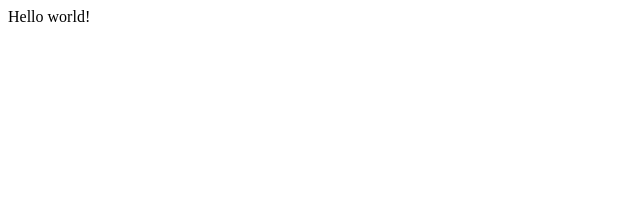
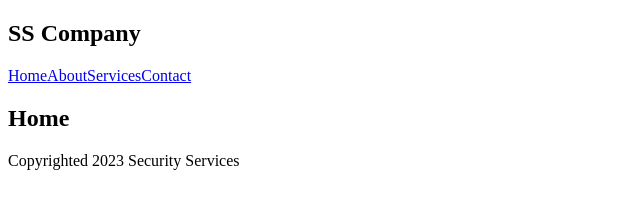
Before and after one commit to tshidisobrandonkhoza/gatsby-webapp-ss, a Gatsby site: page / in a window 1280 px wide. Shown: the whole page, without its empty margins (0-640 px from the left). Built offline with nearby package versions, Linux system fonts and the light colour scheme; Gatsby itself is replaced by a stand-in of ours.

Commit message:
setting up structure and links

```diff
--- /dev/null
+++ b/src/components/Footerbar.js
@@ -0,0 +1,11 @@
+import React from 'react'
+
+function Footerbar() {
+    return (
+        <footer>
+            <p>Copyrighted 2023 Security Services</p>
+        </footer>
+    )
+}
+
+export default Footerbar
--- /dev/null
+++ b/src/components/Layout.js
@@ -0,0 +1,16 @@
+import React from 'react'
+import Navbar from './Navbar'
+import Footerbar from './Footerbar'
+function Layout({ children }) {
+    return (
+        <div className='layout'>
+            <Navbar></Navbar>
+            <div className='content'>
+                {children}
+            </div>
+            <Footerbar></Footerbar>
+        </div>
+    )
+}
+
+export default Layout
--- /dev/null
+++ b/src/components/Navbar.js
@@ -0,0 +1,17 @@
+import React from 'react'
+import { Link } from 'gatsby';
+function Navbar() {
+  return (
+    <nav>
+      <h1>SS Company</h1>
+      <div className='links'>
+        <Link to='/'>Home</Link>
+        <Link to='/about'>About</Link>
+        <Link to='/services'>Services</Link>
+        <Link to='/contact'>Contact</Link>
+      </div>
+    </nav>
+  )
+}
+
+export default Navbar
--- a/src/pages/index.js
+++ b/src/pages/index.js
@@ -1,5 +1,11 @@
 import * as React from "react"
-
+import Layout from '../components/Layout'
 export default function Home() {
-  return <div>Hello world!</div>
+  return (
+    <Layout>
+      <section>
+        <h1>Home</h1>
+      </section>
+    </Layout>
+  )
 }
```
Also changed, not shown: src/pages/404.js (added, +15 -0 lines), src/pages/about.js (added, +15 -0 lines), src/pages/contact.js (added, +15 -0 lines), src/pages/service/sercurity-consulting.js (added, +18 -0 lines), src/pages/services.js (added, +16 -0 lines).
